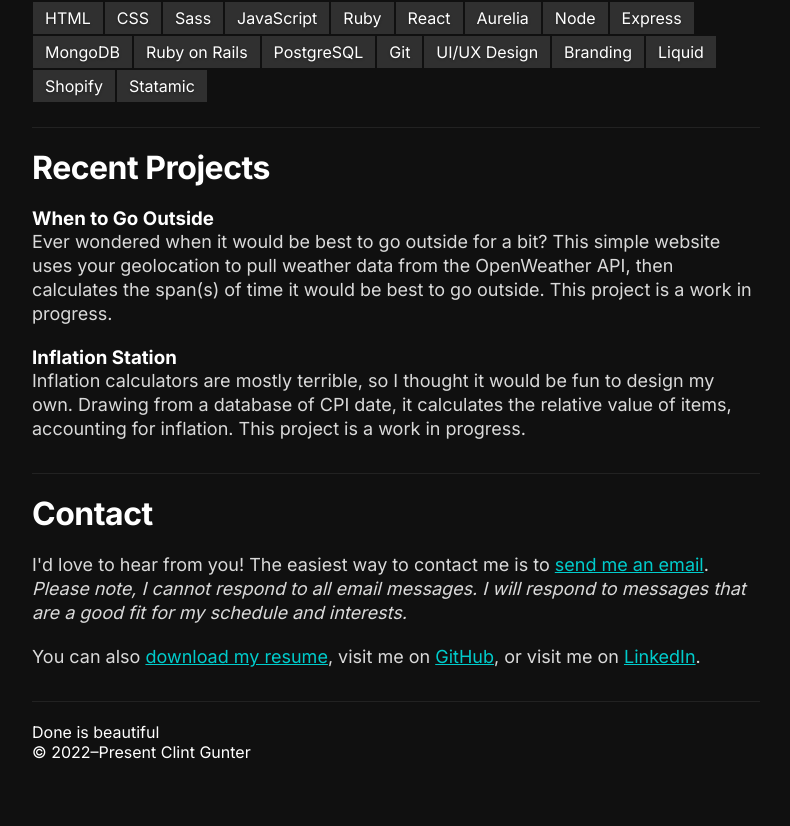
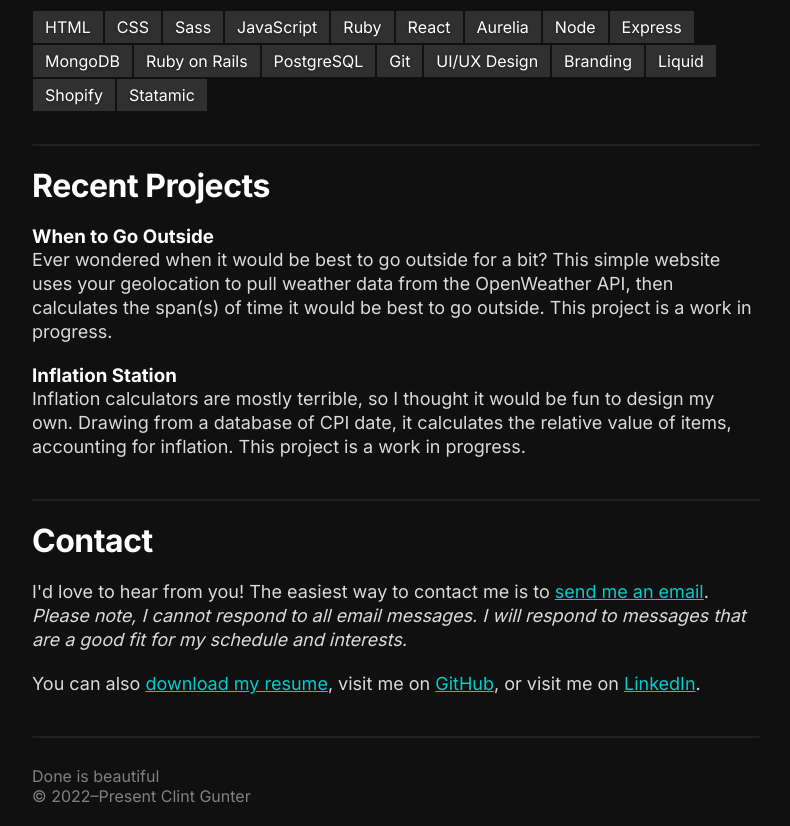
Before and after one commit to futureclint/clint, a React (Create React App) app: page / in a window 1280 px wide. Shown: the part 783-1609 px from the top of the page, without its empty margins (244-1034 px from the left). Before the commit the page ends 1565 px from the top, so only its background shows below. Built offline with nearby package versions, Linux system fonts and the light colour scheme.

Commit message:
Added white to black color variables, applied variables, and converted borders to horizontal rules

```diff
--- a/src/App.jsx
+++ b/src/App.jsx
@@ -29,25 +29,19 @@ function App() {
       </div>
 
       <div className="grid">
-
         <Header />
-
         <main>
-
           <About />
-
+          <hr />
           <Skills />
-
+          <hr />
           <Projects />
-
+          <hr />
           <Contact />
-
+          <hr />
         </main>
-
         <Footer />
-
       </div>
-
     </div>
   );
 }
--- a/src/css/app.css
+++ b/src/css/app.css
@@ -75,7 +75,7 @@
 body {
   background-color: #101010;
   font-family: "Inter", -apple-system, sans-serif;
-  color: white;
+  color: #ffffff;
 }
 
 h1, h2, h3, h4, h5, p, ul {
@@ -98,13 +98,26 @@ p {
   color: #dadada;
 }
 
+span {
+  color: #808080;
+}
+
 ul {
   margin: 12px 0;
   list-style-type: none;
 }
 
+hr {
+  display: block;
+  width: 100%;
+  height: 2px;
+  border: none;
+  border-radius: 10px;
+  background-color: #202020;
+}
+
 ::selection {
-  color: white;
+  color: #ffffff;
 }
 
 .visually-hidden:not(:focus):not(:active) {
@@ -231,7 +244,6 @@ main {
 section {
   width: 100%;
   padding-bottom: 12px;
-  border-bottom: 1px solid #222;
 }
 
 .hi {
--- a/src/scss/_general.scss
+++ b/src/scss/_general.scss
@@ -7,9 +7,9 @@
   box-sizing: border-box;
 }
 body {
-  background-color: #101010;
+  background-color: $off-black;
   font-family: 'Inter', -apple-system, sans-serif;
-  color: white;
+  color: $white;
 }
 h1, h2, h3, h4, h5, p, ul {
   padding: 0; // Remove default padding
@@ -26,14 +26,25 @@ p {
   margin: 0 0 20px 0;
   font-size: 18px;
   line-height: 24px;
-  color: #dadada; // TEMP: create variable
+  color: $light-gray; // TEMP: create variable
+}
+span {
+  color: $medium-gray;
 }
 ul {
   margin: 12px 0;
   list-style-type: none;
 }
+hr {
+  display: block;
+  width: 100%;
+  height: 2px;
+  border: none;
+  border-radius: 10px;
+  background-color: $dark-gray-2;
+}
 ::selection {
-  color: white;
+  color: $white;
 }
 
 // Visually hidden, but still exists on page
--- a/src/scss/_main.scss
+++ b/src/scss/_main.scss
@@ -7,5 +7,4 @@ main {
 section {
   width: 100%;
   padding-bottom: 12px;
-  border-bottom: 1px solid #222; // replace with hr
 }
--- a/src/scss/_skills.scss
+++ b/src/scss/_skills.scss
@@ -6,7 +6,7 @@ section.skills li {
   display: inline-block;
   padding: 6px 12px;
   margin: 1px;
-  background-color: #303030; // fallback
+  background-color: $dark-gray-1; // fallback
   text-shadow: 0 0.5px 3px rgba(black, 0.33);
   cursor: default;
   transition: background-color 0.16s ease-in;
```
Also changed, not shown: src/scss/_variables.scss (+9 -0 lines).
